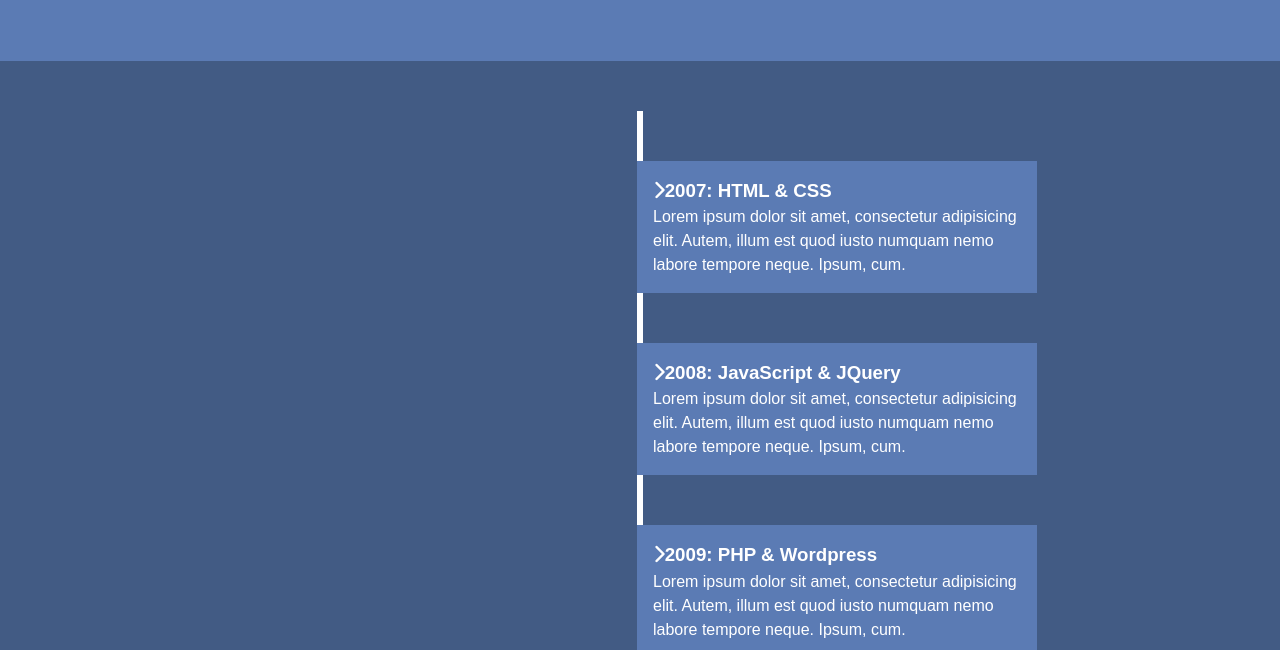
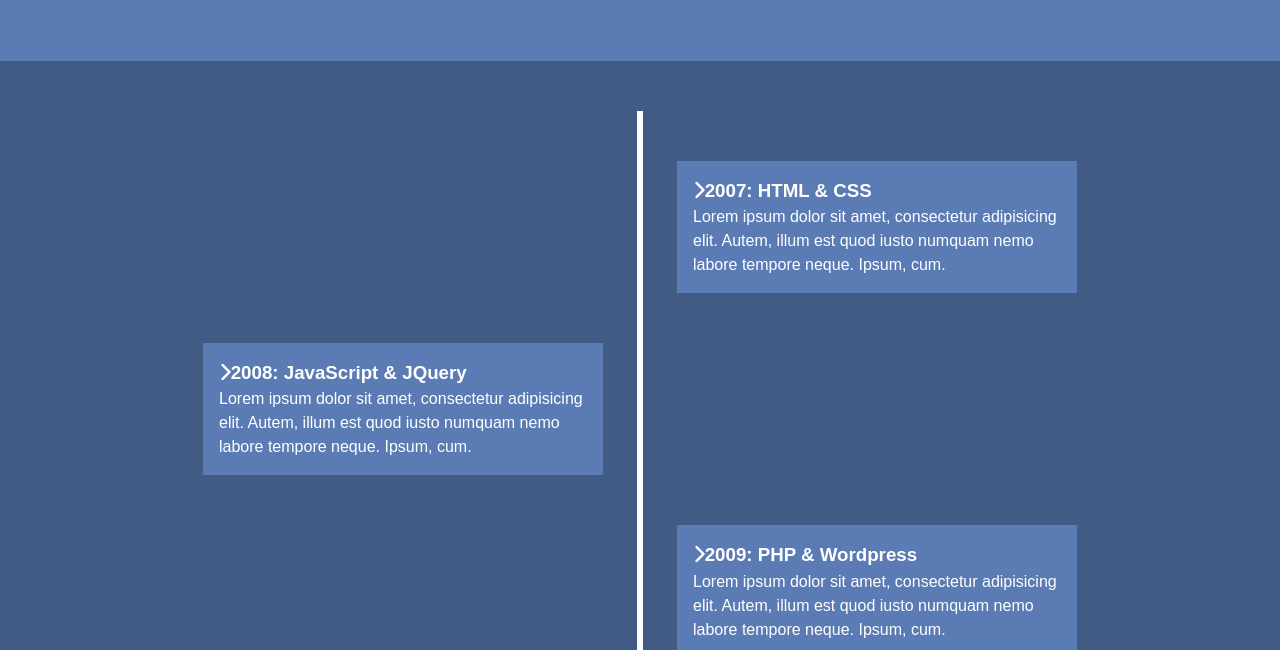
Before and after one commit to alan-nguyen/knowledge-resume, a plain HTML site: page index.html in a window 1280 px wide. Shown: the part 150-800 px from the top of the page. Drawn offline with Linux system fonts and the light colour scheme.

Commit message:
Divide to two sides

```diff
--- a/style.css
+++ b/style.css
@@ -57,3 +57,13 @@ h1 {
   background: var(--secondary-color);
   transition: all 0.5s ease-in-out;
 }
+
+/* Right side */
+#timeline ul li:nth-child(odd) div {
+  left: 40px;
+}
+
+/* Left side */
+#timeline ul li:nth-child(even) div {
+  left: -434px;
+}
```
